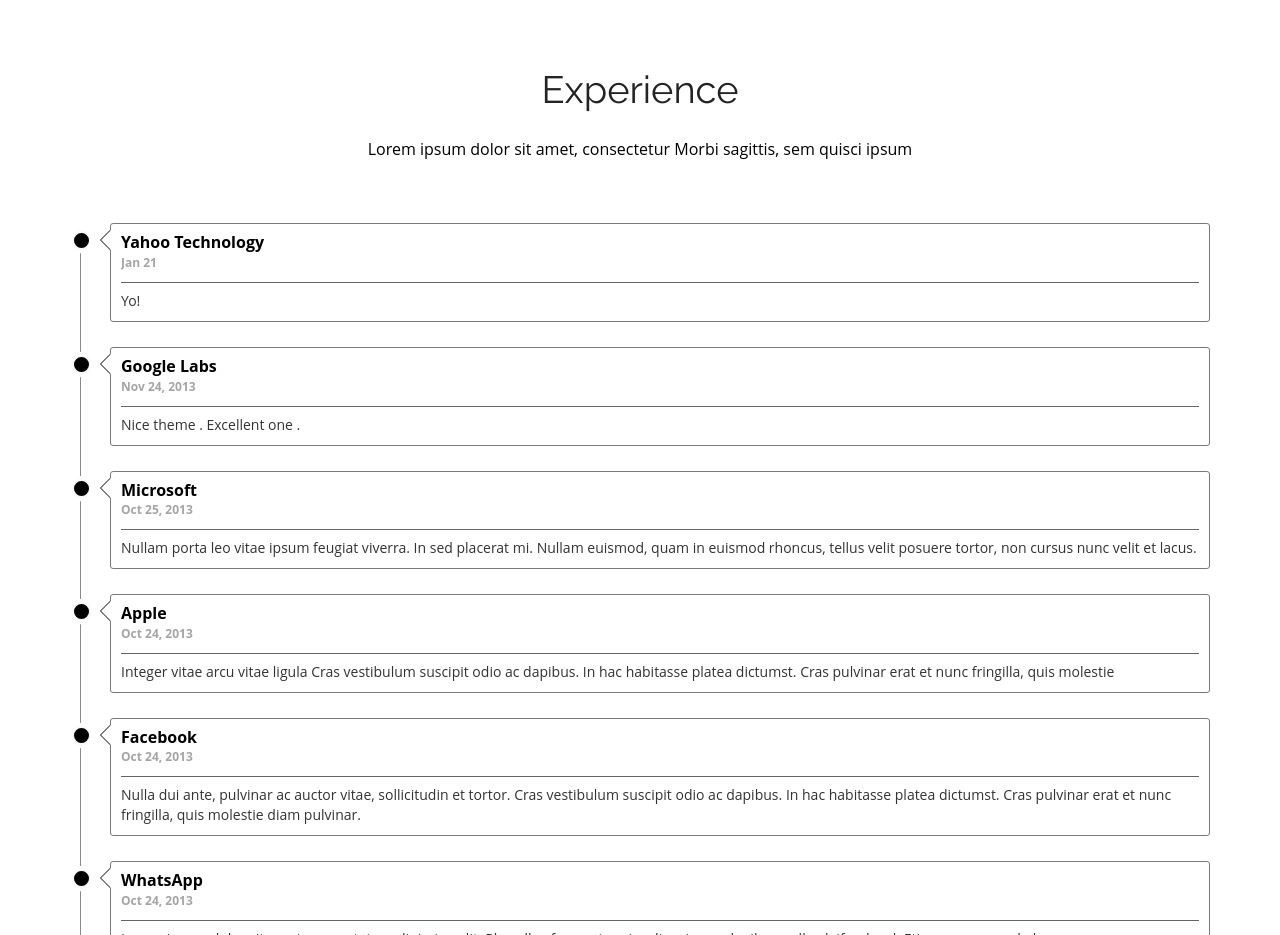
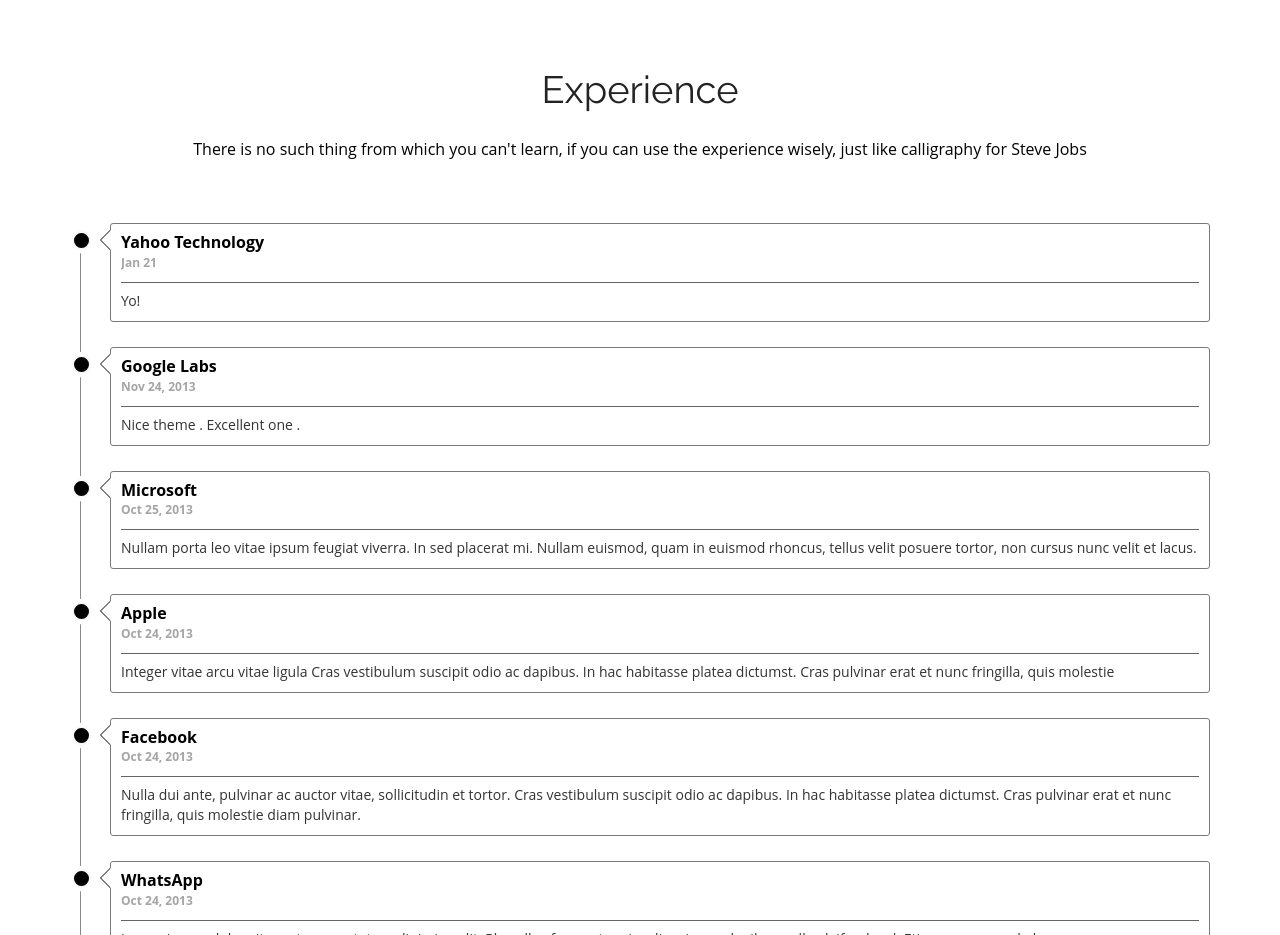
Before and after one commit to psygorkhali/My-Website, a plain HTML site: page index.html in a window 1280 px wide. Shown: the part 2180-3115 px from the top of the page. Drawn offline with Linux system fonts and the light colour scheme.

Commit message:
Update index.html

```diff
--- a/index.html
+++ b/index.html
@@ -206,7 +206,7 @@
 <section id="experience" class="timeline">
 <div class="container">
 	 <h2>Experience</h2>
-	<h6>Lorem ipsum dolor sit amet, consectetur Morbi sagittis, sem quisci ipsum</h6>
+	<h6>There is no such thing from which you can't learn, if you can use the experience wisely, just like calligraphy for Steve Jobs</h6>
     <div class="qa-message-list" id="wallmessages">
     				<div class="message-item" id="m16">
 						<div class="message-inner">
```
